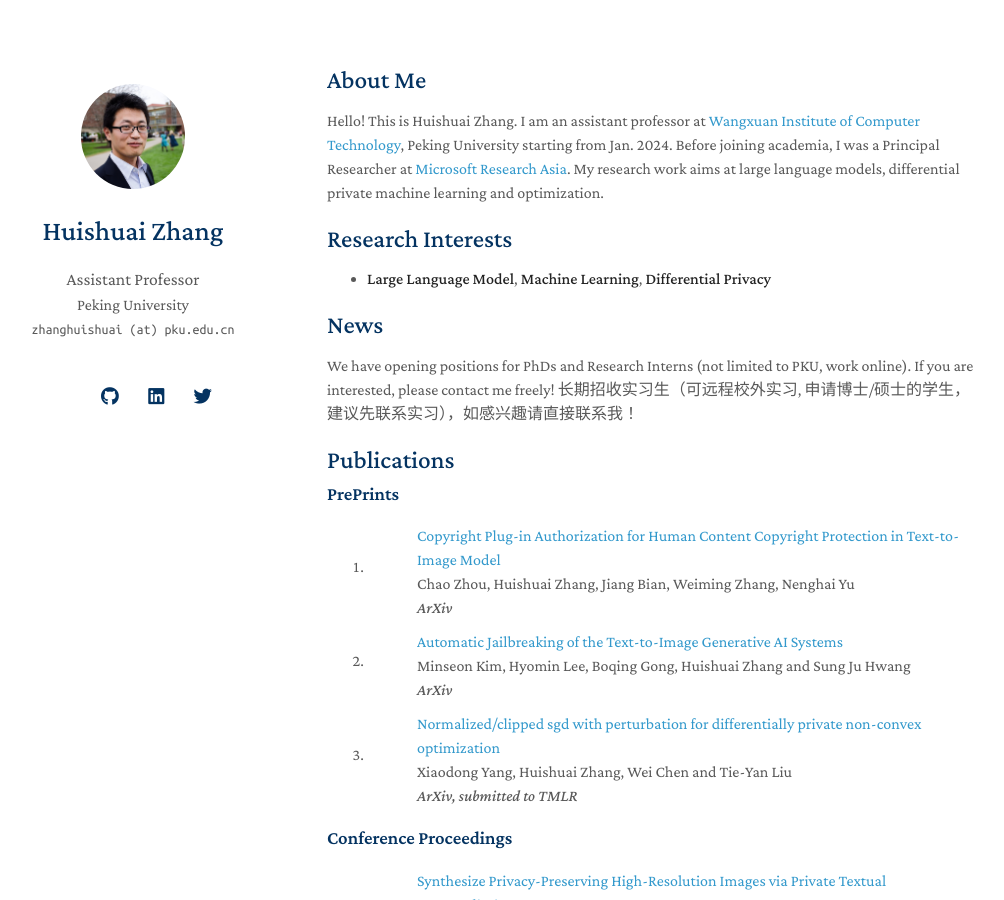
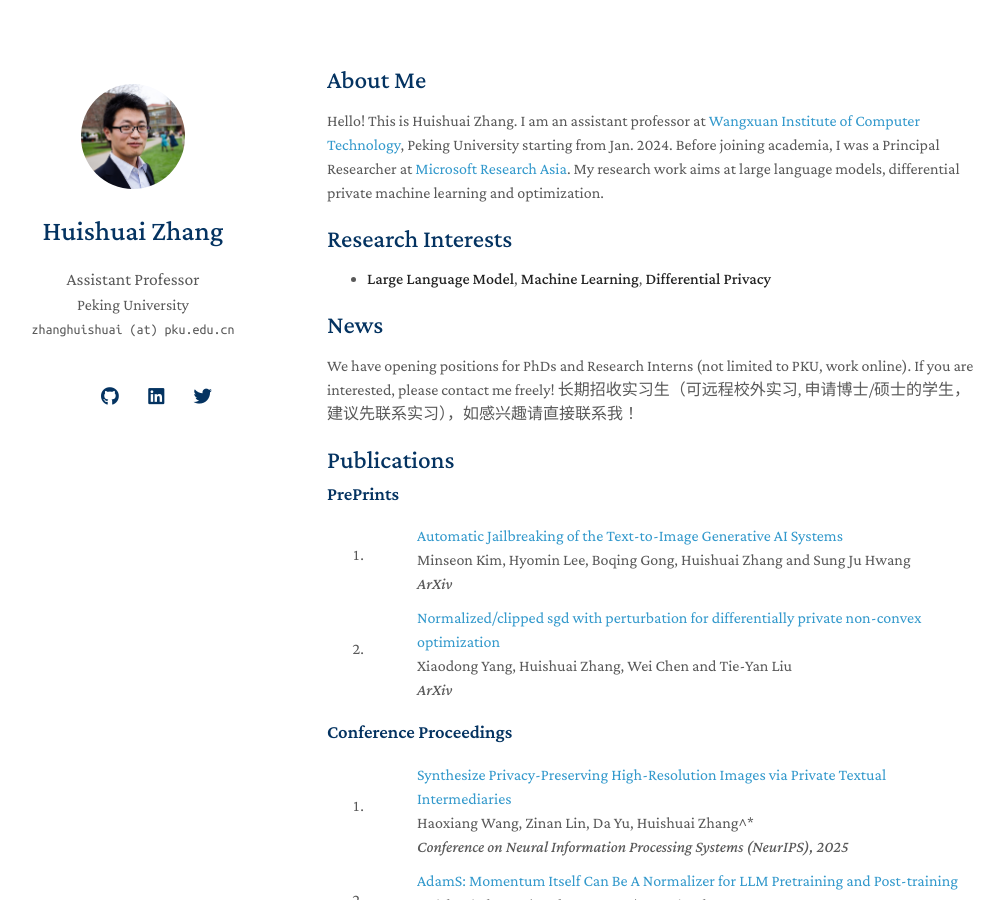
Before and after one commit to huishuai-git/huishuai-git.github.io, a Jekyll site: the page built from index.md, in a window 1280 px wide and 900 px high. Shown: the whole window, without its empty margins (143-1147 px from the left). Built offline with Jekyll 4.4.1, drawn with Linux system fonts in a browser that asks for light colours; nearby versions of some CDN libraries; a style sheet for code colours, icons or effects is not loaded; our own code applies the rules of GitHub Pages for plain Markdown files.

Commit message:
Update arxiv.yml

```diff
--- a/_data/arxiv.yml
+++ b/_data/arxiv.yml
@@ -21,15 +21,11 @@ main:
   #   notes: Oral Presentation
   #   image: ./assets/img/teaser_example.png
 
-  - title: "Copyright Plug-in Authorization for Human Content Copyright Protection in Text-to-Image Model"
-    authors: "Chao Zhou, Huishuai Zhang, Jiang Bian, Weiming Zhang, Nenghai Yu"
-    journal: "ArXiv"
-
   - title: "Automatic Jailbreaking of the Text-to-Image Generative AI Systems"
     authors: "Minseon Kim, Hyomin Lee, Boqing Gong, Huishuai Zhang and Sung Ju Hwang"
     journal: "ArXiv"
 
   - title: "Normalized/clipped sgd with perturbation for differentially private non-convex optimization"
     authors: "Xiaodong Yang, Huishuai Zhang, Wei Chen and Tie-Yan Liu"
-    journal: "ArXiv, submitted to TMLR"
+    journal: "ArXiv"
     # notes: "CCF-B"
```
